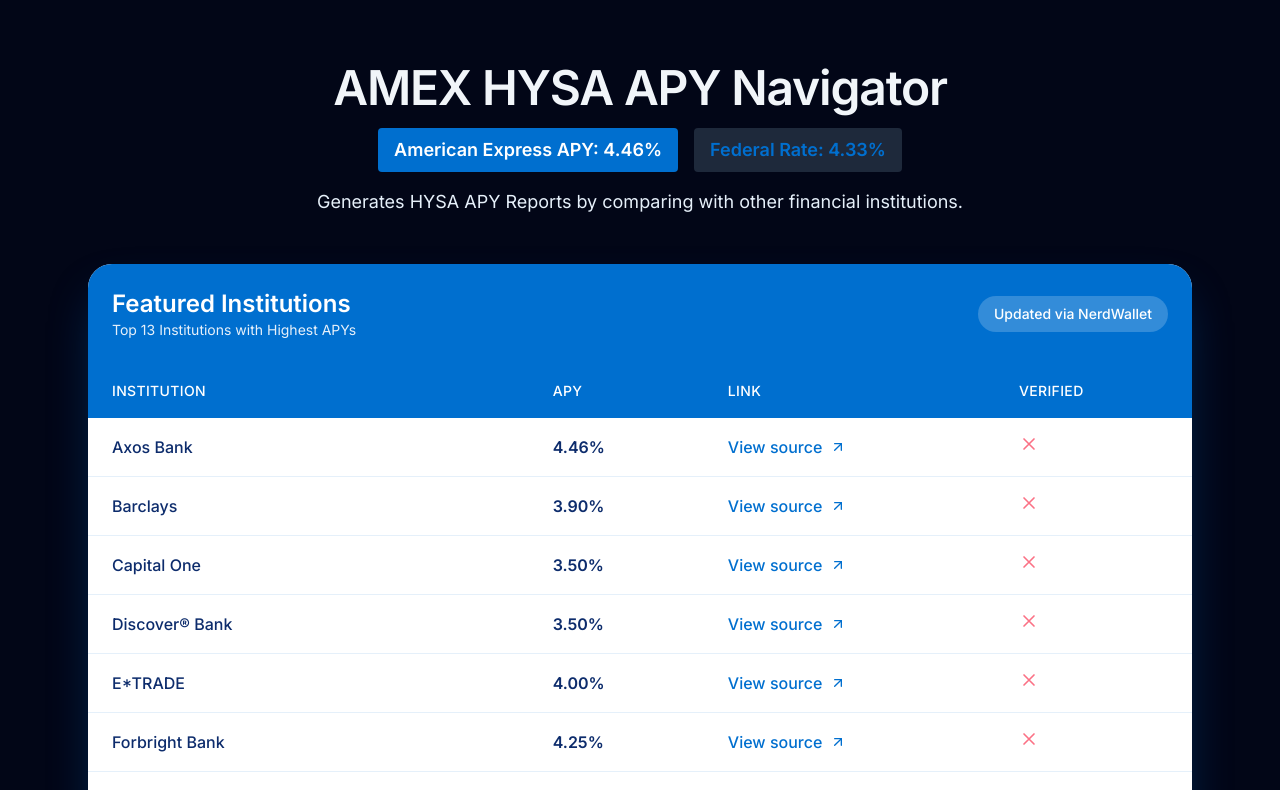
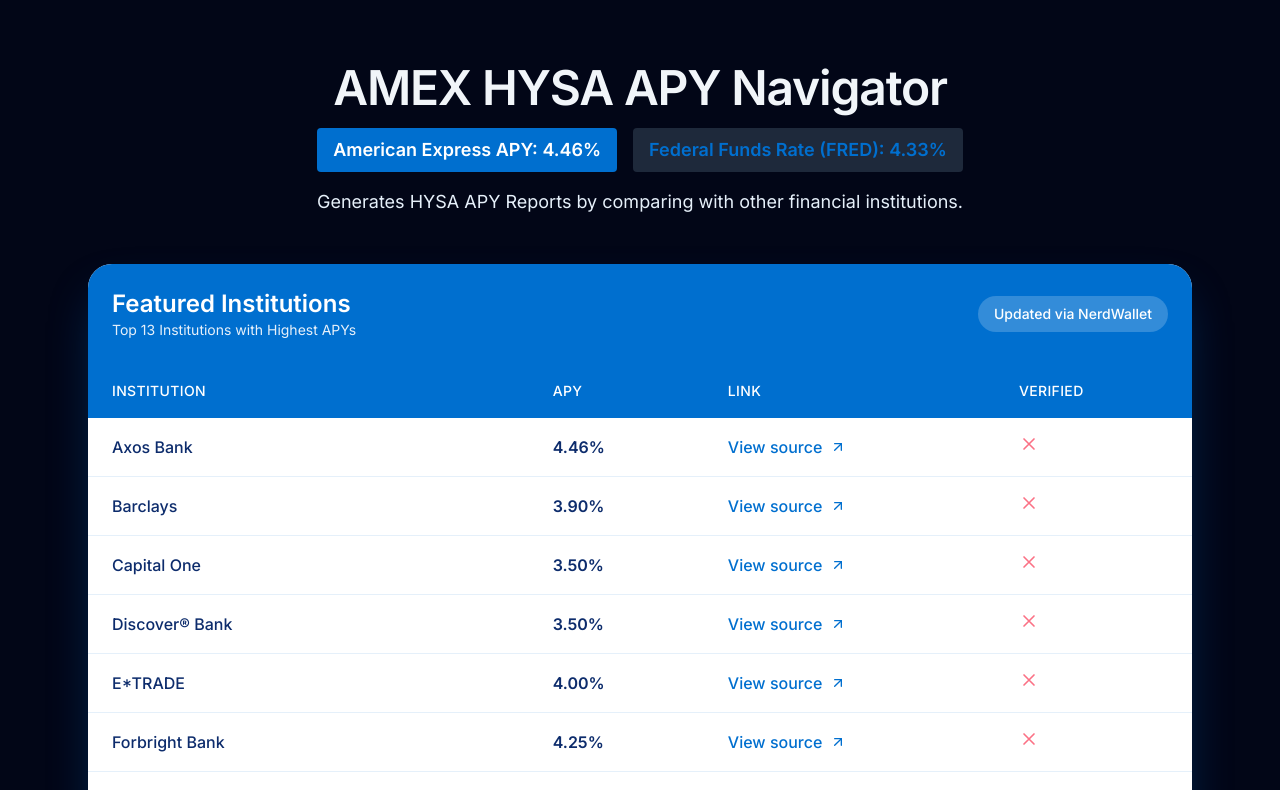
Before and after one commit to oyemello/HYSA-Reports, a React (Vite) app in the folder frontend/: page / in a window 1280 px wide. Shown: the top 790 px of the page. Built offline with nearby package versions, Linux system fonts and the light colour scheme.

Commit message:
chore: clarify label to 'Federal Funds Rate (FRED)' above Featured Institutions

```diff
--- a/frontend/src/App.tsx
+++ b/frontend/src/App.tsx
@@ -105,7 +105,7 @@
             )}
             {fedRate !== null && (
               <span className="inline-block rounded bg-slate-800 text-amex-blue px-4 py-2 font-semibold text-lg">
-                Federal Rate: {fedRate.toFixed(2)}%
+                Federal Funds Rate (FRED): {fedRate.toFixed(2)}%
               </span>
             )}
           </div>
```
Also changed, not shown: frontend/public/data/forecast.json (+1 -1 lines).
